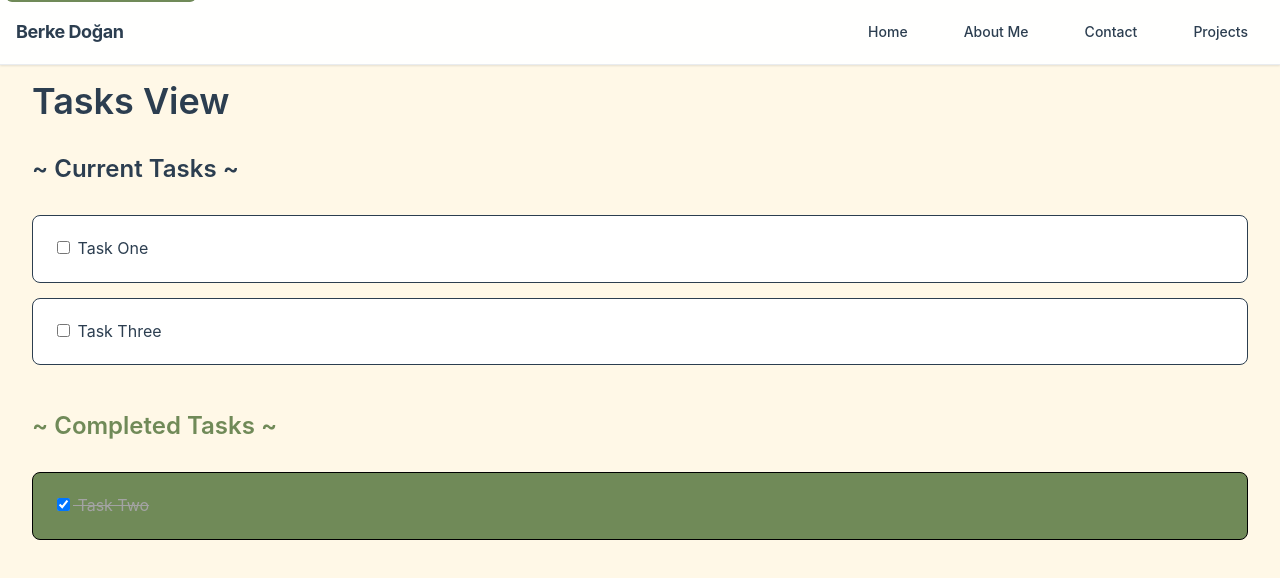
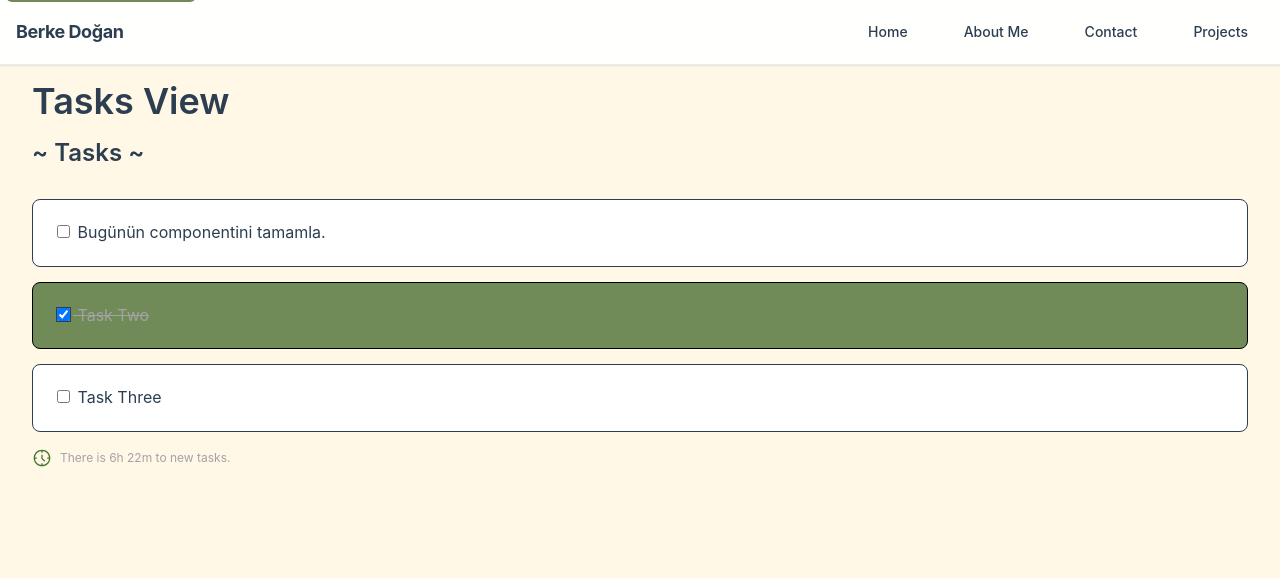
Before and after one commit to 1xKroMx/berkedogan.com.tr, a Vue app: page /tasks in a window 1280 px wide. Shown: the top 578 px of the page. Built offline with nearby package versions, Linux system fonts and the light colour scheme.

Commit message:
Tasks update

```diff
--- a/src/views/TasksView.vue
+++ b/src/views/TasksView.vue
@@ -2,50 +2,61 @@
 import { ref, computed, vModelCheckbox } from 'vue'
 
 const tasks = ref([
-    { id: 1, title: 'Task One', completed: false },
+    { id: 1, title: 'Bugünün componentini tamamla.', completed: false },
     { id: 2, title: 'Task Two', completed: true },
     { id: 3, title: 'Task Three', completed: false },
 ])
-
-const currentTasks = computed(() => tasks.value.filter(t => !t.completed))
-const completedTasks = computed(() => tasks.value.filter(t => t.completed))
+const timeRemaining = computed(() => {
+    const now = new Date()
+    const endOfDay = new Date()
+    endOfDay.setHours(23, 59, 59, 999)
+    const diff = endOfDay.getTime() - now.getTime()
+    const hours = Math.floor(diff / (1000 * 60 * 60))
+    const minutes = Math.floor((diff % (1000 * 60 * 60)) / (1000 * 60))
+    return `${hours}h ${minutes}m`
+})
+if (timeRemaining.value === '0h 0m') {
+    const resetTasks = () => {
+        tasks.value.forEach(task => {
+            task.completed = false
+        })
+    }
+    resetTasks()
+}
 </script>
 <template>
     <div class="tasks-view">
         <h1>Tasks View</h1>
         <div class="tasks">
-            <div class="current-tasks">
-                <h3>~ Current Tasks ~</h3>
-                <label class="task" v-for="task in currentTasks" :key="task.id">
+                <h3>~ Tasks ~</h3>
+                <label :class="task.completed ? 'task-completed' : 'task'" v-for="task in tasks" :key="task.id">
                     <input type="checkbox" v-model="task.completed" />
                     {{ task.title }}
                 </label>
         </div>
-            <div class="completed-tasks">
-                <h3 style="color: var(--color-primary);">~ Completed Tasks ~</h3>
-                <label class="task-completed" v-for="task in completedTasks" :key="task.id">
-                    <input type="checkbox" v-model="task.completed" />
-                    {{ task.title }}
-                </label>
-            </div>
+        <div class="daily-clock">
+        <svg xmlns="http://www.w3.org/2000/svg" height="20px" viewBox="0 -960 960 960" width="20px" fill="#48752C"><path d="M592-302 450-444v-196h60v171l124 124-42 43ZM450-730v-90h60v90h-60Zm280 280v-60h90v60h-90ZM450-140v-90h60v90h-60ZM140-450v-60h90v60h-90ZM480.27-80q-82.74 0-155.5-31.5Q252-143 197.5-197.5t-86-127.34Q80-397.68 80-480.5t31.5-155.66Q143-709 197.5-763t127.34-85.5Q397.68-880 480.5-880t155.66 31.5Q709-817 763-763t85.5 127Q880-563 880-480.27q0 82.74-31.5 155.5Q817-252 763-197.68q-54 54.31-127 86Q563-80 480.27-80Zm.23-60Q622-140 721-239.5t99-241Q820-622 721.19-721T480-820q-141 0-240.5 98.81T140-480q0 141 99.5 240.5t241 99.5Zm-.5-340Z"/></svg><small>There is {{ timeRemaining }} to new tasks.</small>
         </div>
     </div>
 </template>
 <style scoped>
- .tasks, .current-tasks, .completed-tasks {
+ .tasks {
     display: flex;
     flex-direction: column;
     gap: 15px;
     margin-top: 1rem;
     margin-bottom: 1rem;
  }
+
  .task {
      position: relative;
      background-color: var(--color-surface);
      padding: 20px;
      border-radius: 8px;
      border: 1px solid var(--color-text-primary);
+     transition: background-color 0.3s ease;
  }
+
  .task-completed {
       position: relative;
       background-color: var(--color-primary);
@@ -54,5 +65,22 @@ const completedTasks = computed(() => tasks.value.filter(t => t.completed))
       border: 1px solid black;
       text-decoration: line-through;
       color: var(--color-text-secondary);
+      transition: background-color 0.3s ease;
+}
+
+.tasks input[type="checkbox"] {
+  cursor: pointer;
+  border-radius: 4px;
+}
+
+.tasks input[type="checkbox"]:checked {
+  box-shadow: 0 0 0 1px var(--color-text-primary);
+}
+.daily-clock {
+    display: flex;
+    align-items: center;
+    gap: 8px;
+    font-size: 0.9rem;
+    color: var(--color-text-secondary);
 }
 </style>
```
Lines whose indentation alone changed are shown as unchanged.
